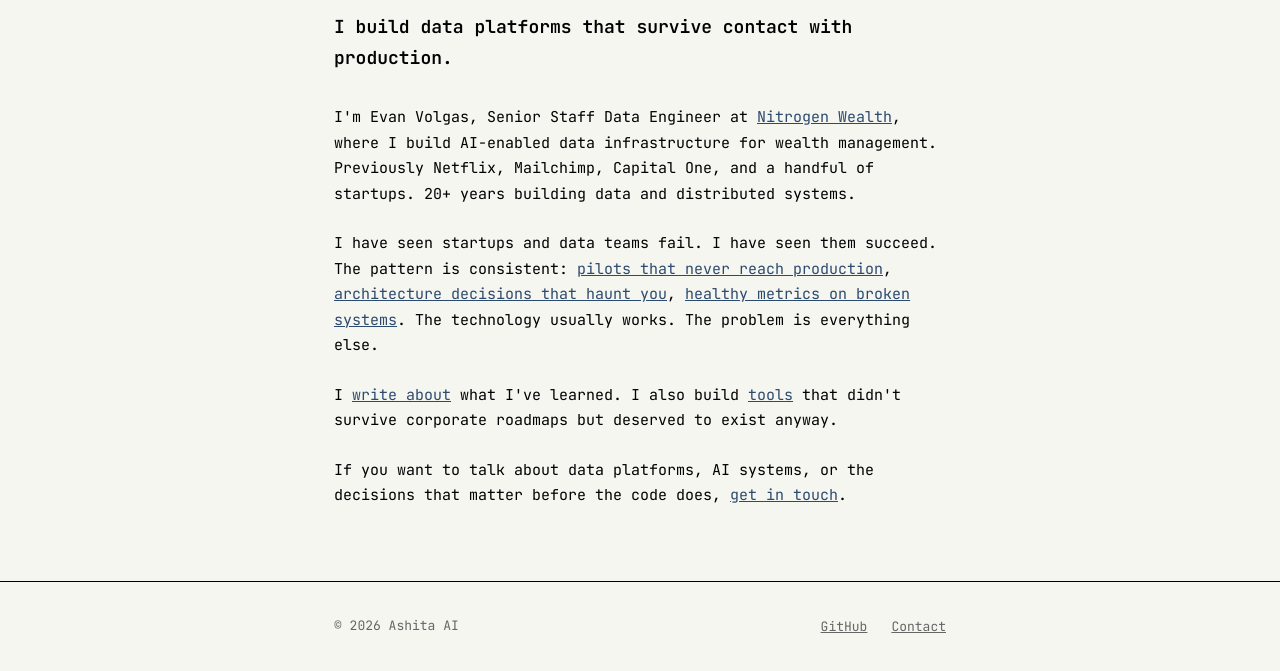
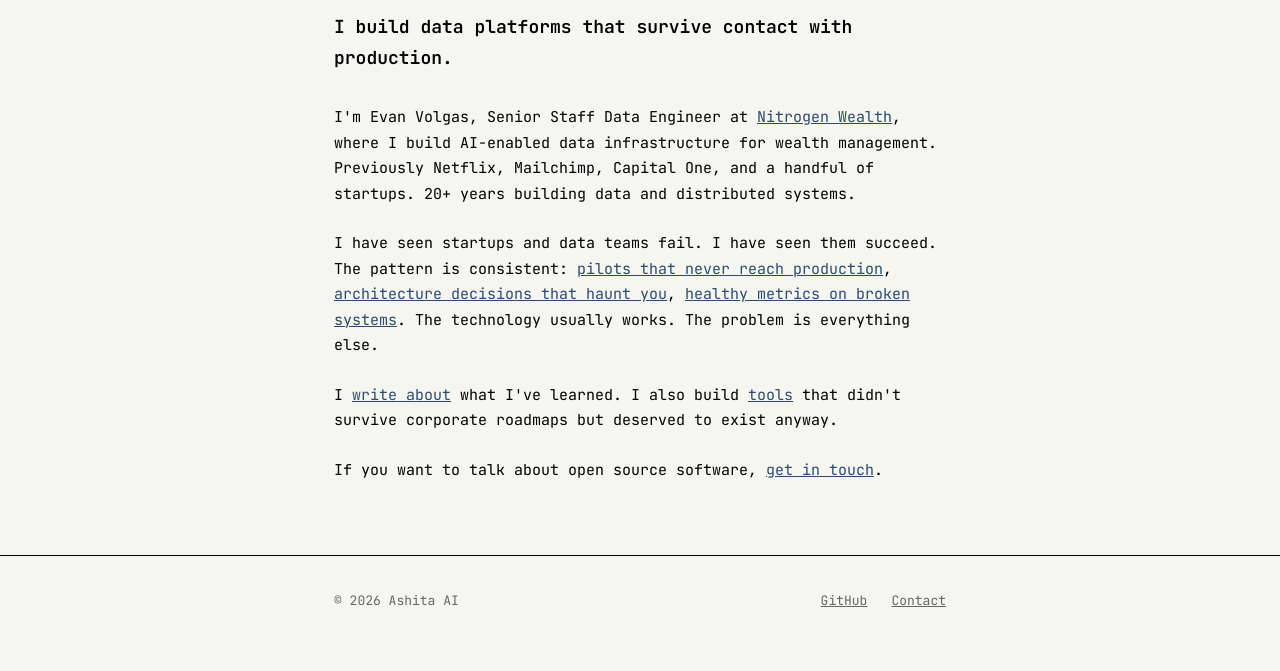
Before and after one commit to ashita-ai/ashita-ai.github.io, a Jekyll site: the page built from about.html, in a window 1280 px wide. Shown: the part 656-1327 px from the top of the page. Built offline with Jekyll 4.4.1, drawn with Linux system fonts in a browser that asks for light colours; after the commit the page ends 1302 px from its top, so only the background shows below that.

Commit message:
About: simplify contact line to open source

```diff
--- a/about.html
+++ b/about.html
@@ -17,5 +17,5 @@ permalink: /about/
 
   <p>I <a href="{{ '/blog/' | relative_url }}">write about</a> what I've learned. I also build <a href="{{ '/projects/' | relative_url }}">tools</a> that didn't survive corporate roadmaps but deserved to exist anyway.</p>
 
-  <p>If you want to talk about data platforms, AI systems, or the decisions that matter before the code does, <a href="{{ '/contact/' | relative_url }}">get in touch</a>.</p>
+  <p>If you want to talk about open source software, <a href="{{ '/contact/' | relative_url }}">get in touch</a>.</p>
 </section>
```
